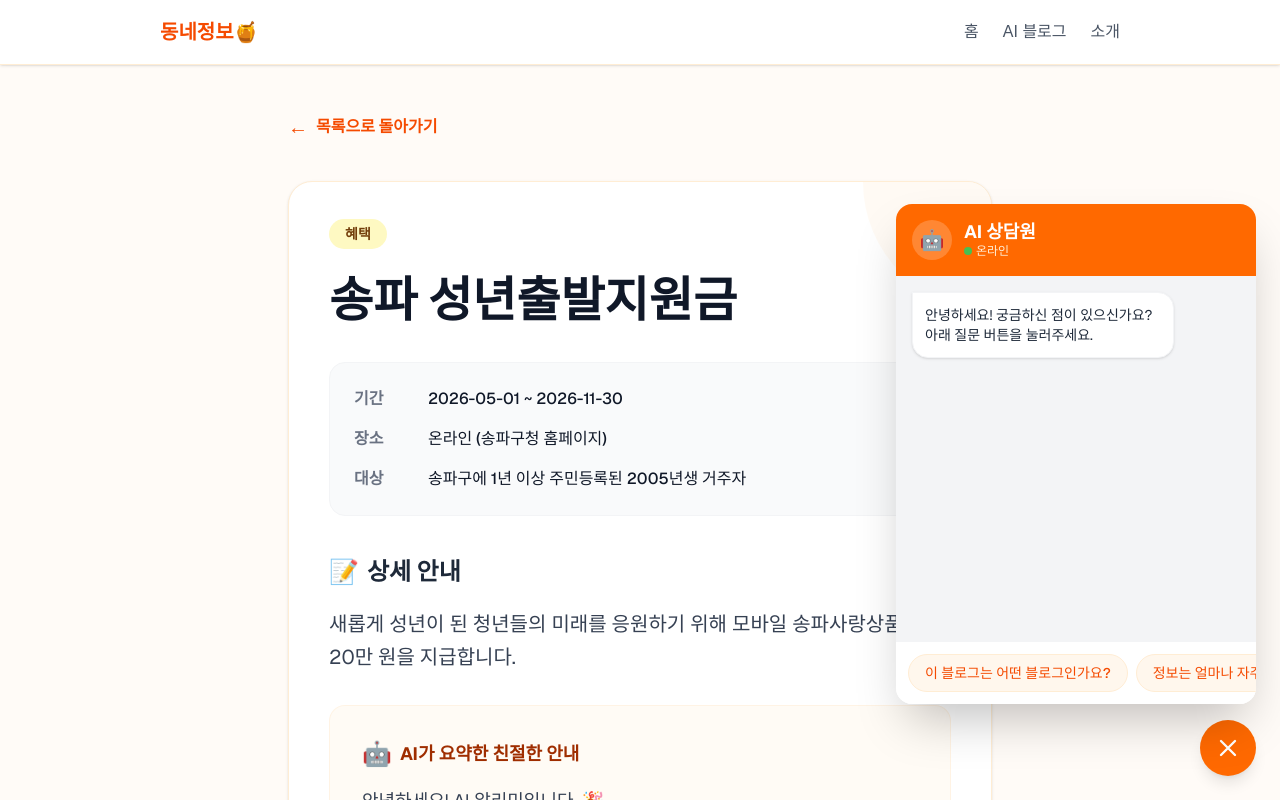
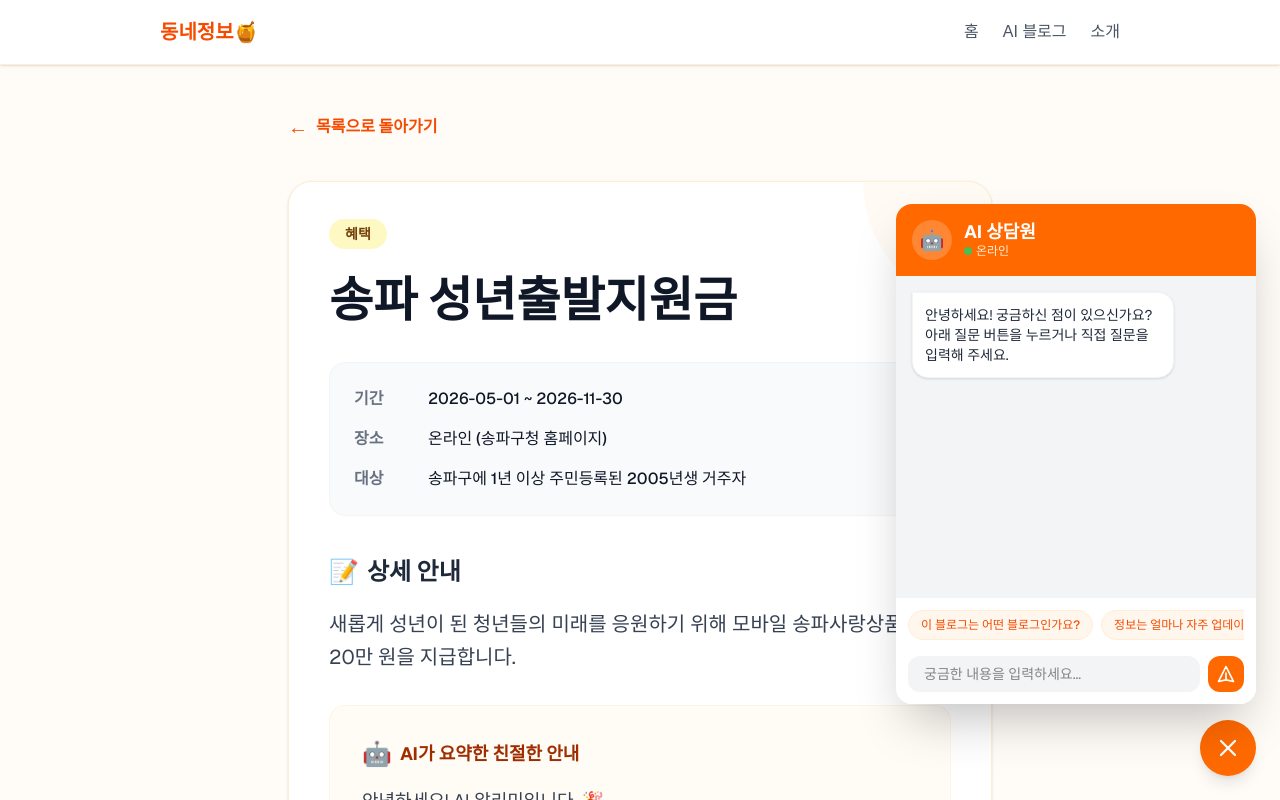
Before and after one commit to shomia-biz/vibe-local-info, a Next.js app: page /detail/benefits/1 in a window 1280 px wide. Both pictures are taken after a click on the button 1228 px from the left and 748 px from the top of the page. Shown: the top 800 px of the page. Built offline with nearby package versions, Linux system fonts and the light colour scheme; no server answers.

Commit message:
feat: AI 챗봇 1차 연동 (Pages Function)

```diff
--- a/src/components/ChatBot.tsx
+++ b/src/components/ChatBot.tsx
@@ -15,9 +15,11 @@ interface Message {
 export default function ChatBot() {
   const [isOpen, setIsOpen] = useState(false);
   const [messages, setMessages] = useState<Message[]>([
-    { type: 'bot', text: '안녕하세요! 궁금하신 점이 있으신가요? 아래 질문 버튼을 눌러주세요.' }
+    { type: 'bot', text: '안녕하세요! 궁금하신 점이 있으신가요? 아래 질문 버튼을 누르거나 직접 질문을 입력해 주세요.' }
   ]);
   const [chatData, setChatData] = useState<ChatDataItem[]>([]);
+  const [input, setInput] = useState('');
+  const [isLoading, setIsLoading] = useState(false);
   const scrollRef = useRef<HTMLDivElement>(null);
 
   // chat-data.json 불러오기
@@ -33,17 +35,46 @@ export default function ChatBot() {
     if (scrollRef.current) {
       scrollRef.current.scrollTop = scrollRef.current.scrollHeight;
     }
-  }, [messages]);
+  }, [messages, isLoading]);
 
   const handleQuestionClick = (item: ChatDataItem) => {
-    // 사용자 질문 추가
     const newMessages: Message[] = [...messages, { type: 'user', text: item.question }];
     setMessages(newMessages);
 
-    // AI 답변 추가 (약간의 딜레이)
     setTimeout(() => {
       setMessages((prev) => [...prev, { type: 'bot', text: item.answer }]);
     }, 500);
+  };
+
+  const handleSendMessage = async (e: React.FormEvent) => {
+    e.preventDefault();
+    if (!input.trim() || isLoading) return;
+
+    const userMessage = input.trim();
+    setInput('');
+    setMessages((prev) => [...prev, { type: 'user', text: userMessage }]);
+    setIsLoading(true);
+
+    try {
+      const response = await fetch('/api/chat', {
+        method: 'POST',
+        headers: { 'Content-Type': 'application/json' },
+        body: JSON.stringify({
+          messages: [{ role: 'user', content: userMessage }]
+        }),
+      });
+
+      const data = await response.json();
+      if (data.response) {
+        setMessages((prev) => [...prev, { type: 'bot', text: data.response }]);
+      } else if (data.error) {
+        setMessages((prev) => [...prev, { type: 'bot', text: '죄송합니다. 오류가 발생했습니다: ' + data.error }]);
+      }
+    } catch (err) {
+      setMessages((prev) => [...prev, { type: 'bot', text: '네트워크 오류가 발생했습니다.' }]);
+    } finally {
+      setIsLoading(false);
+    }
   };
 
   return (
@@ -96,21 +127,52 @@ export default function ChatBot() {
               </div>
             </div>
           ))}
+          {isLoading && (
+            <div className="flex justify-start">
+              <div className="bg-white p-3 rounded-2xl rounded-tl-none border border-gray-100 shadow-sm">
+                <div className="flex gap-1">
+                  <span className="w-1.5 h-1.5 bg-gray-300 rounded-full animate-bounce"></span>
+                  <span className="w-1.5 h-1.5 bg-gray-300 rounded-full animate-bounce [animation-delay:0.2s]"></span>
+                  <span className="w-1.5 h-1.5 bg-gray-300 rounded-full animate-bounce [animation-delay:0.4s]"></span>
+                </div>
+              </div>
+            </div>
+          )}
         </div>
 
-        {/* 질문 버튼 영역 */}
-        <div className="p-3 bg-white border-t border-gray-100 overflow-x-auto whitespace-nowrap scrollbar-hide">
-          <div className="flex gap-2">
+        {/* 질문 버튼 및 입력 영역 */}
+        <div className="p-3 bg-white border-t border-gray-100">
+          <div className="flex gap-2 overflow-x-auto whitespace-nowrap scrollbar-hide mb-3 pb-1">
             {chatData.map((item, idx) => (
               <button
                 key={idx}
                 onClick={() => handleQuestionClick(item)}
-                className="inline-block px-4 py-2 bg-orange-50 text-orange-600 text-sm font-medium rounded-full border border-orange-100 hover:bg-orange-100 transition-colors shrink-0"
+                className="inline-block px-3 py-1.5 bg-orange-50 text-orange-600 text-xs font-medium rounded-full border border-orange-100 hover:bg-orange-100 transition-colors shrink-0"
               >
                 {item.question}
               </button>
             ))}
           </div>
+
+          <form onSubmit={handleSendMessage} className="flex gap-2">
+            <input
+              type="text"
+              value={input}
+              onChange={(e) => setInput(e.target.value)}
+              placeholder="궁금한 내용을 입력하세요..."
+              className="flex-1 px-4 py-2 bg-gray-100 border-none rounded-xl text-sm focus:ring-2 focus:ring-orange-500 outline-none"
+              disabled={isLoading}
+            />
+            <button
+              type="submit"
+              disabled={isLoading}
+              className="p-2 bg-orange-500 text-white rounded-xl hover:bg-orange-600 transition-colors disabled:bg-gray-300"
+            >
+              <svg className="w-5 h-5" fill="none" stroke="currentColor" viewBox="0 0 24 24">
+                <path strokeLinecap="round" strokeLinejoin="round" strokeWidth="2" d="M12 19l9 2-9-18-9 18 9-2zm0 0v-8" />
+              </svg>
+            </button>
+          </form>
         </div>
       </div>
 
```
Also changed, not shown: 2 other files (tests, documents, lock files or other folders).
